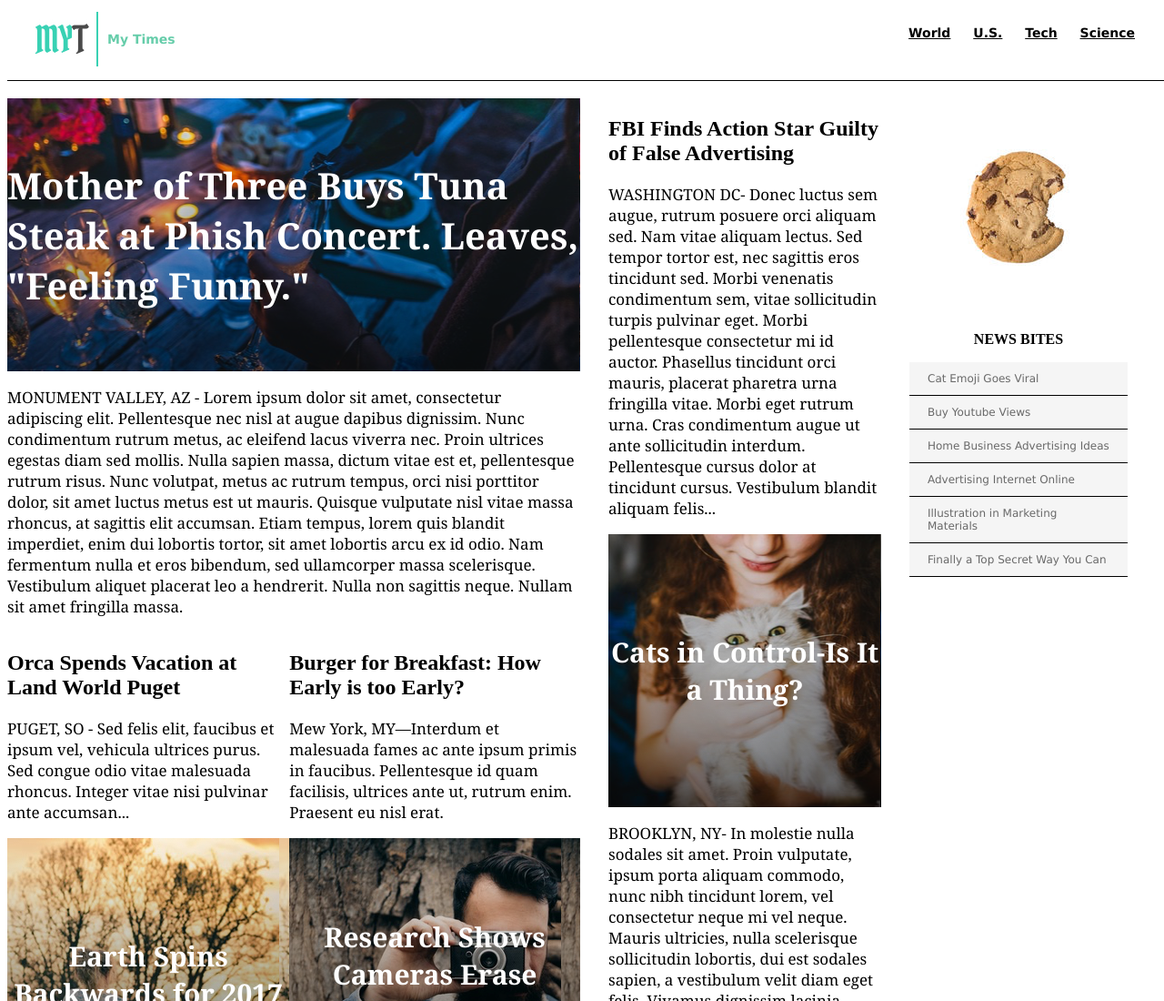
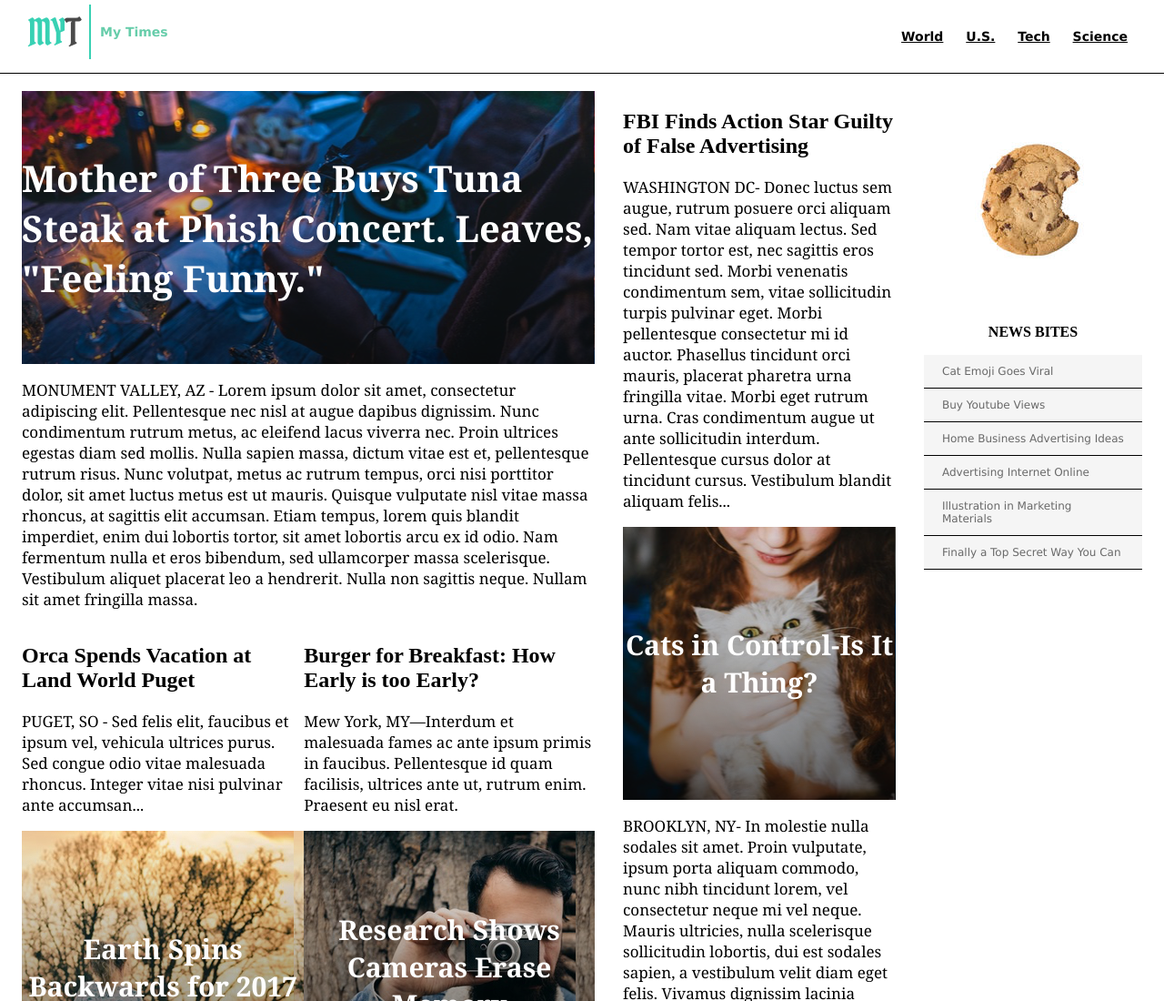
Before and after one commit to airflow101/mytimes, a plain HTML site: page index.html in a window 1280 px wide. Shown: the top 1100 px of the page at 91% size. Drawn offline with Linux system fonts and the light colour scheme.

Commit message:
Fixed page margin

```diff
--- a/resources/css/style.css
+++ b/resources/css/style.css
@@ -1,15 +1,18 @@
+body{margin:0;}
+
 /*Header CSS */
 header{
   display: flex;
-  font-family: Verdana;
+  align-items: center;
+  position: fixed;
+  z-index: 1;
+  width: 100%;
+  height: 80px;
+  border-bottom: 1px solid black;
+  background-color: white;
+  font-family: "Verdana", sans-serif;
   font-size: 14px;
   font-weight: bold;
-  border-bottom: 1px solid black;
-  background-color: white;
-  width: 100%;
-  position: fixed;
-  z-index: 1;
-  height: 80px;
 }
 
 header nav{
@@ -50,8 +53,7 @@ main{
   justify-content: space-between;
   padding-top: 100px;
   width: 1232px;
-  margin-bottom: 80px;
-
+  margin: 0 auto 80px;
 }
 
 .column{
```
